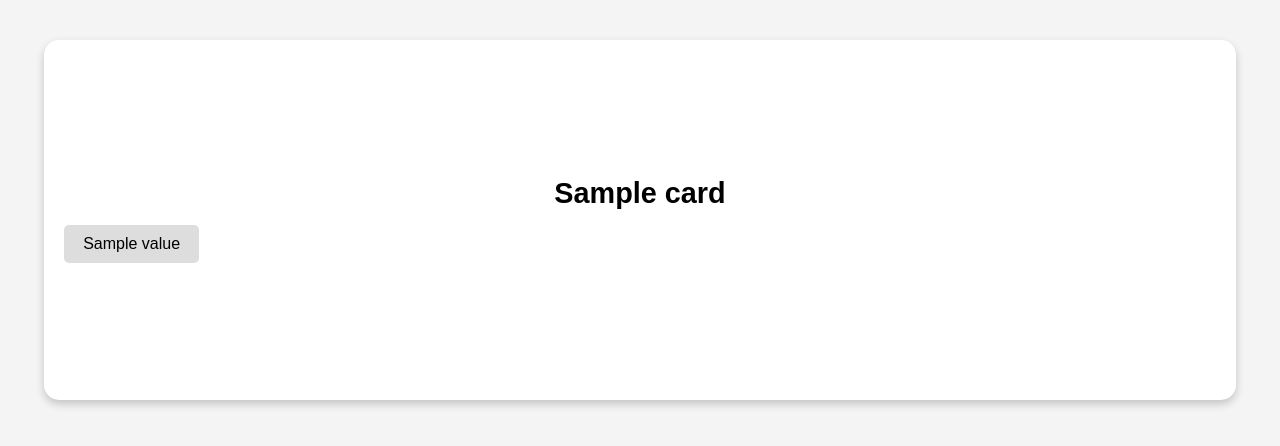
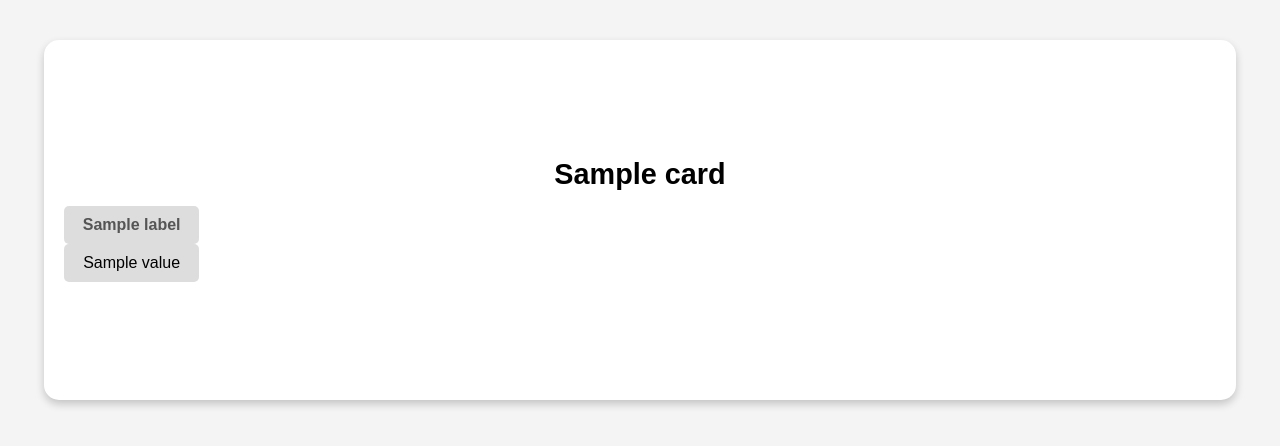
Before and after one commit to artificialname/boardgame, a Flask app: template templates/index.html in a window 1280 px wide. Shown: the top 446 px of the page. Run offline with Flask 3, Linux system fonts and the light colour scheme; the template is opened without the code that fills it: most values are stand-ins (such as "Sample title", 1, 10 or a date in 2020).

Commit message:
was stable. now adding labels

```diff
--- a/templates/index.html
+++ b/templates/index.html
@@ -32,13 +32,21 @@
             text-align: center;
             margin-bottom: 15px;
         }
+        .card-labels {
+            display: grid;
+            grid-template-columns: repeat(8, 1fr);
+            gap: 10px;
+            text-align: center;
+            font-weight: bold;
+            color: #555;
+        }
         .card-content {
             display: grid;
             grid-template-columns: repeat(8, 1fr);
             gap: 10px;
             text-align: center;
         }
-        .card-content div {
+        .card-labels div, .card-content div {
             background: #ddd;
             padding: 10px;
             border-radius: 5px;
@@ -49,6 +57,11 @@
     {% for card in cards %}
     <div class="card">
         <div class="card-title">{{ card.title }}</div>
+        <div class="card-labels">
+            {% for label in labels %}
+            <div>{{ label }}</div>
+            {% endfor %}
+        </div>
         <div class="card-content">
             {% for value in card.data %}
             <div>{{ value }}</div>
```
